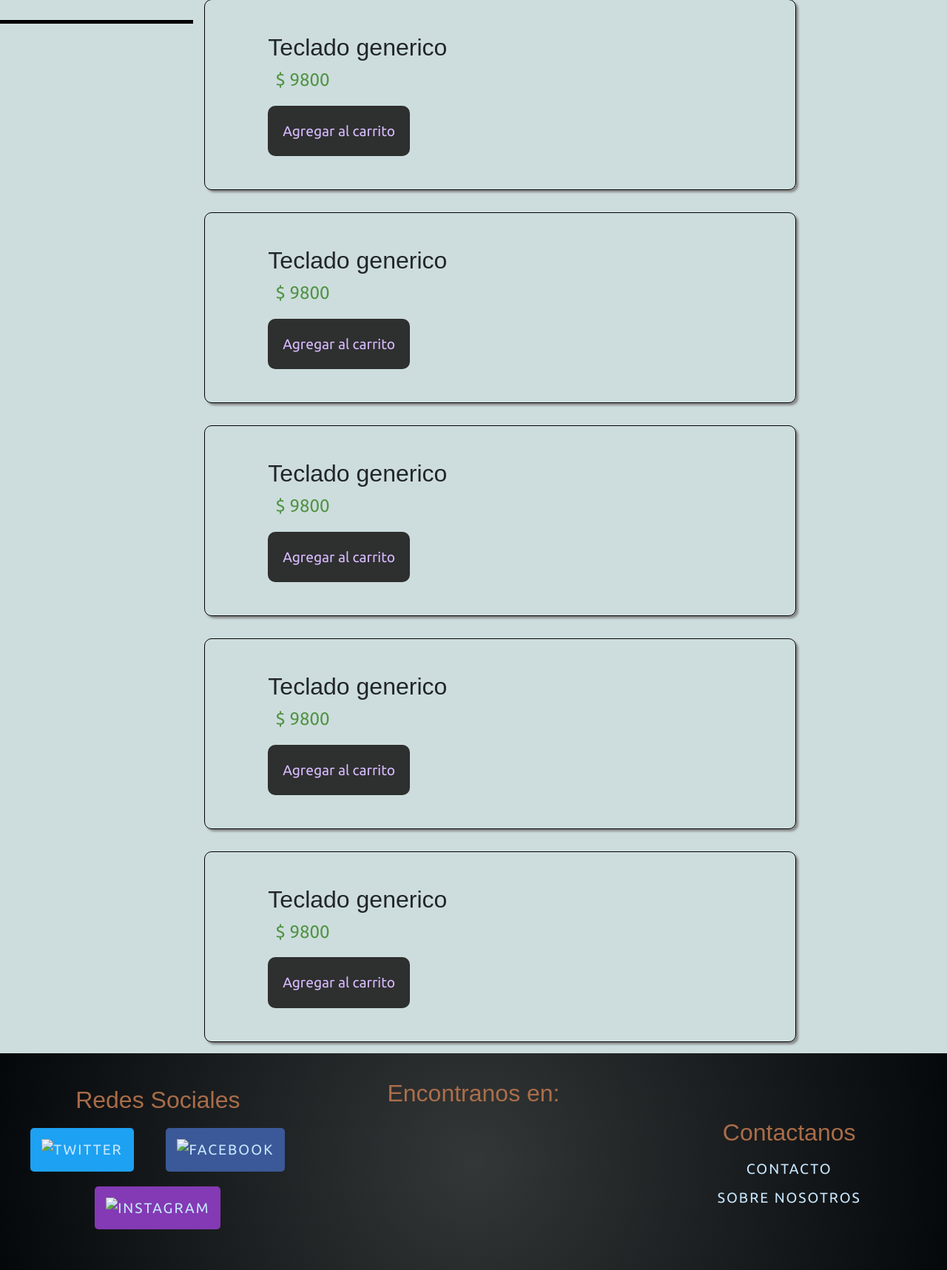
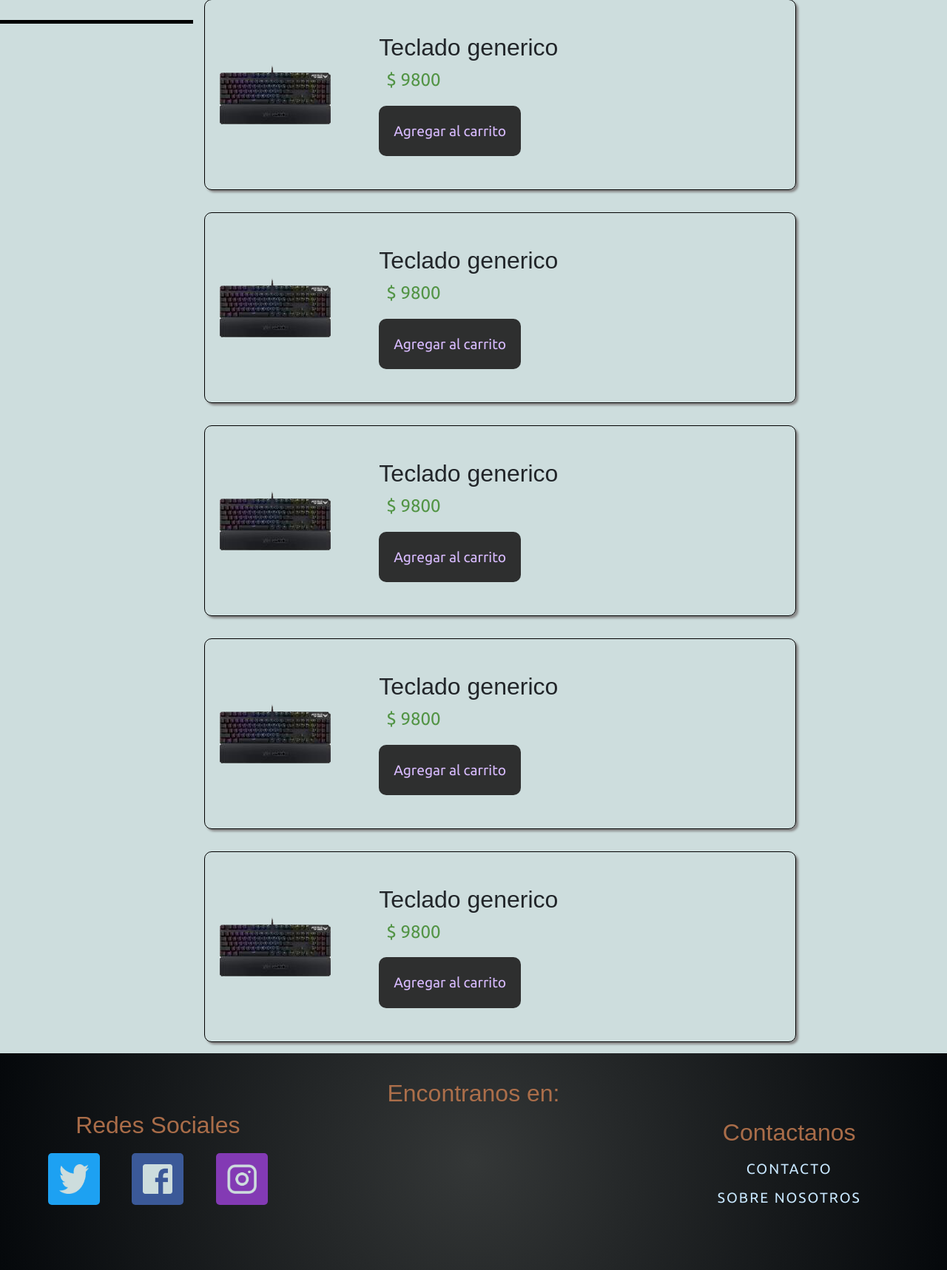
Before and after one commit to lucaspiritogit/coderhouse-proyecto-web, a website: page productos.html in a window 1280 px wide. Shown: the part 950-2667 px from the top of the page at 74% size. Drawn offline with nearby package versions, Linux system fonts and the light colour scheme; files that its build step writes are made by us from their sources; the site is published under a folder, as on GitHub Pages, so addresses that start at the root find nothing; grey boxes are pictures that could not be loaded; a web font is replaced by a local one.

Commit message:
fixing images not displaying

```diff
--- a/productos.html
+++ b/productos.html
@@ -44,7 +44,7 @@
     <header class="mainHeader">
       <div class="mainHeader__logoContainer">
         <a href="index.html"
-          ><embed src="/images/logo.png" class="logo" alt="logo" />
+          ><embed src="images/logo.png" class="logo" alt="logo" />
           <h2 class="logoTitle">Hoot Componentes</h2>
         </a>
       </div>
@@ -132,7 +132,7 @@
       <div class="productsContainer">
         <div class="productItem">
           <div class="prodImgContainer">
-            <img class="prodImg" src="/images/fuente.png" alt="" />
+            <img class="prodImg" src="images/fuente.png" alt="" />
           </div>
           <div class="productInfoPrice">
             <h2>Fuente generica</h2>
@@ -142,7 +142,7 @@
         </div>
         <div class="productItem">
           <div class="prodImgContainer">
-            <img class="prodImg" src="/images/teclado.png" alt="" />
+            <img class="prodImg" src="images/teclado.png" alt="" />
           </div>
           <div class="productInfoPrice">
             <h2>Teclado generico</h2>
@@ -152,7 +152,7 @@
         </div>
         <div class="productItem">
           <div class="prodImgContainer">
-            <img class="prodImg" src="/images/teclado.png" alt="" />
+            <img class="prodImg" src="images/teclado.png" alt="" />
           </div>
           <div class="productInfoPrice">
             <h2>Teclado generico</h2>
@@ -162,7 +162,7 @@
         </div>
         <div class="productItem">
           <div class="prodImgContainer">
-            <img class="prodImg" src="/images/teclado.png" alt="" />
+            <img class="prodImg" src="images/teclado.png" alt="" />
           </div>
           <div class="productInfoPrice">
             <h2>Teclado generico</h2>
@@ -172,7 +172,7 @@
         </div>
         <div class="productItem">
           <div class="prodImgContainer">
-            <img class="prodImg" src="/images/teclado.png" alt="" />
+            <img class="prodImg" src="images/teclado.png" alt="" />
           </div>
           <div class="productInfoPrice">
             <h2>Teclado generico</h2>
@@ -182,7 +182,7 @@
         </div>
         <div class="productItem">
           <div class="prodImgContainer">
-            <img class="prodImg" src="/images/teclado.png" alt="" />
+            <img class="prodImg" src="images/teclado.png" alt="" />
           </div>
           <div class="productInfoPrice">
             <h2>Teclado generico</h2>
@@ -192,7 +192,7 @@
         </div>
         <div class="productItem">
           <div class="prodImgContainer">
-            <img class="prodImg" src="/images/teclado.png" alt="" />
+            <img class="prodImg" src="images/teclado.png" alt="" />
           </div>
           <div class="productInfoPrice">
             <h2>Teclado generico</h2>
@@ -210,19 +210,19 @@
           <a class="twitterLogo" href=""
             ><img
               class="socialLinkImage--twitter"
-              src="/images/twitter.png"
+              src="images/twitter.png"
               alt="twitter"
           /></a>
           <a class="facebookLogo" href=""
             ><img
               class="socialLinkImage--facebook"
-              src="/images/facebook.png"
+              src="images/facebook.png"
               alt="facebook"
           /></a>
           <a class="igLogo" href=""
             ><img
               class="socialLinkImage--instagram"
-              src="/images/instagram.png"
+              src="images/instagram.png"
               alt="instagram"
           /></a>
         </div>
```
Also changed, not shown: ayuda.html (+3 -3 lines), contacto.html (+3 -3 lines), index.html (+6 -6 lines), sobreNosotros.html (+3 -3 lines).
